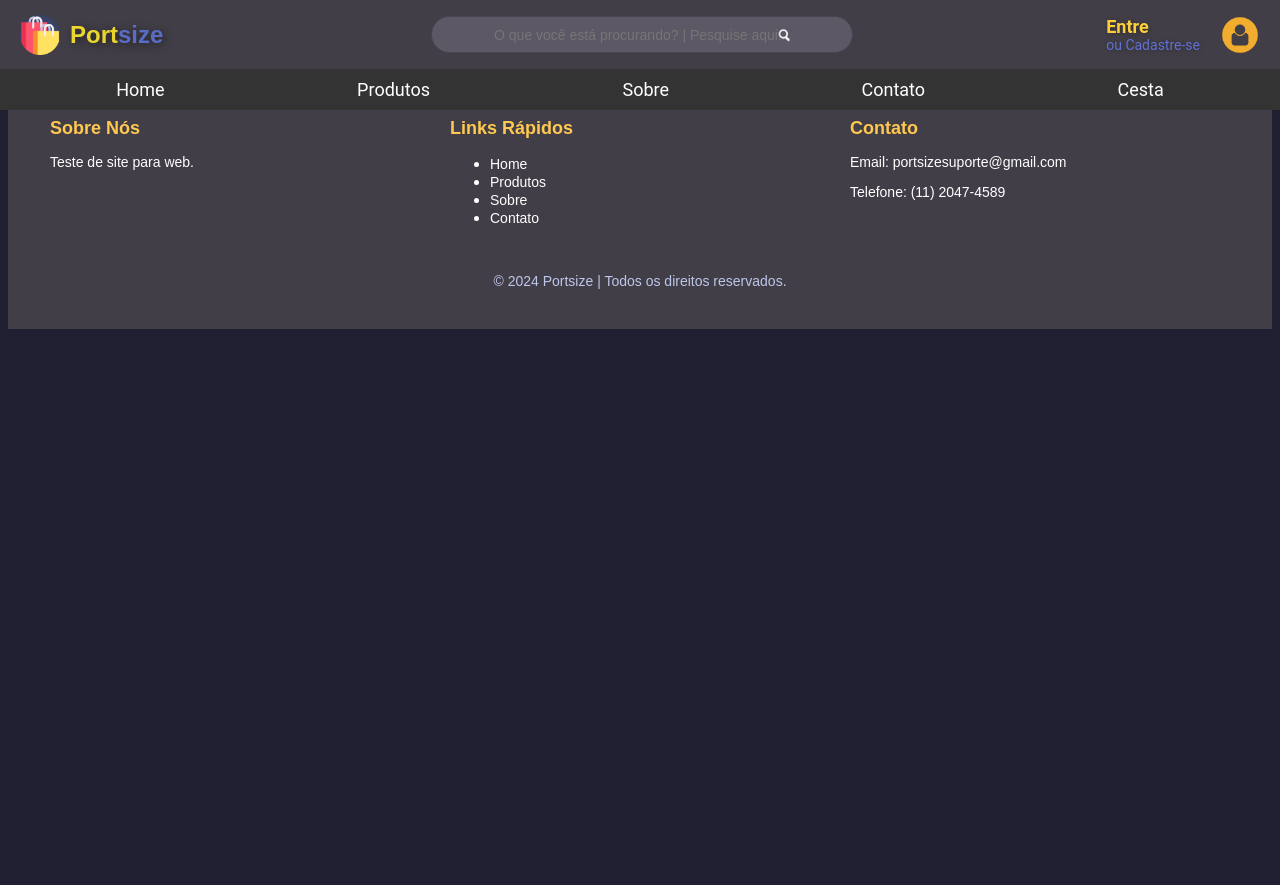
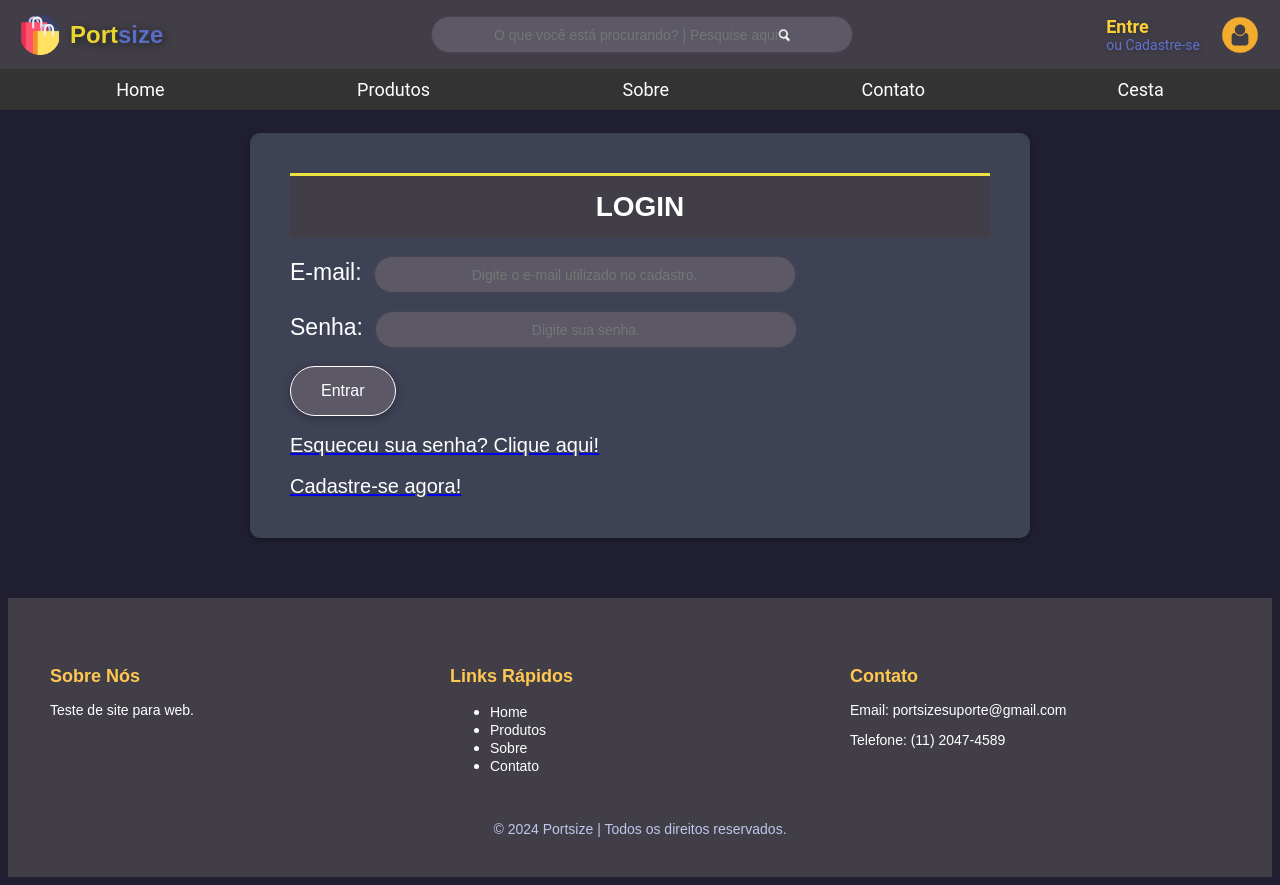
Before and after one commit to gomeslpedro/loja, an Angular app: page /login in a window 1280 px wide. Before the commit the page ends 800 px from the top, so only its background shows below. Built offline with nearby package versions, Linux system fonts and the light colour scheme.

Commit message:
Tela de Login

```diff
--- a/src/app/app.component.ts
+++ b/src/app/app.component.ts
@@ -5,6 +5,7 @@ import { MenuComponent } from './menu/menu.component';
 import { FooterComponent } from './footer/footer.component';
 import { CadastroComponent } from './cadastro/cadastro.component';
 import { HeaderComponent } from './header/header.component';
+
 
 @Component({
   selector: 'app-root',
--- a/src/app/app.config.ts
+++ b/src/app/app.config.ts
@@ -3,6 +3,7 @@ import { provideRouter } from '@angular/router';
 import { routes } from './app.routes';
 import { provideClientHydration } from '@angular/platform-browser';
 
+
 export const appConfig: ApplicationConfig = {
   providers: [provideRouter(routes), provideClientHydration()]
 };
--- a/src/app/app.routes.ts
+++ b/src/app/app.routes.ts
@@ -5,6 +5,7 @@ import { CadastroComponent } from './cadastro/cadastro.component';
 import { CestaComponent } from './cesta/cesta.component';
 import { LoginComponent } from './login/login.component';
 import { EsqueciSenhaComponent } from './esqueci-senha/esqueci-senha.component';
+
 
 export const routes: Routes = [
     { path: "detalhes", component: DetalhesComponent },
--- a/src/app/login/login.component.css
+++ b/src/app/login/login.component.css
@@ -0,0 +1,125 @@
+.spacer {
+    height: 65px;
+}
+
+.content {
+    display: flex;
+    justify-content: space-around;
+    padding: 20px;
+    flex-wrap: wrap;
+}
+
+.login {
+    background-color: #3e4255;
+    padding: 40px;
+    border-radius: 10px;
+    margin: 40px 0;
+    box-shadow: 0 2px 5px rgba(0, 0, 0, 0.3);
+    width: 700px;
+}
+
+.login-header {
+    background-color: #423e47;
+    padding: 15px;
+    text-align: center;
+    border-top: 3px solid #eee241;
+}
+
+.login-header h2 {
+    margin: 0;
+    color: white;
+    font-family: 'Arial', sans-serif;
+    font-size: 28px;
+    text-transform: uppercase;
+}
+
+.esqueciSenha-link{
+    cursor: pointer;
+}
+
+.cadastro-link{
+    cursor: pointer;
+}
+
+input {
+    width: 400px;
+    height: 25px;
+    padding: 5px 10px;
+    font-size: 14px;
+    border-radius: 20px;
+    border: 1px solid rgb(73, 69, 80);
+    outline: none;
+    text-align: center;
+    background-color: rgb(93, 88, 102);
+    transition: background-color 0.3s ease, border-color 0.6s ease;
+    color: white;
+    margin-left: 12px;
+}
+
+input:hover {
+    background-color: #38373b;
+    border-color: #e9d62f;
+}
+
+.inputEmail{
+    color: white;
+    font-family: 'Arial', sans-serif;
+    font-size: 23px;
+    display: inline-block;
+}
+
+.inputSenha{
+    color: white;
+    font-family: 'Arial', sans-serif;
+    font-size: 23px;
+    display: inline-block;
+}
+
+.esqueciSenha-text{
+    color: white;
+    font-family: 'Arial', sans-serif;
+    font-size: 20px;
+}
+
+.esqueciSenha-text:hover{
+    color: #eee241
+}
+
+.cadastro-text{
+    color: white;
+    font-family: 'Arial', sans-serif;
+    font-size: 20px;
+}
+
+.cadastro-text:hover{
+    color: #eee241
+}
+
+.botaoLogin{
+    background-color:  rgb(93, 88, 102);
+    color: white;
+    font:'Arial';
+    padding: 15px 30px;
+    font-size: 16px;
+    cursor: pointer;
+    border-radius: 50px;
+    width: auto;
+    display: flex;
+    justify-content: center;
+    align-items: center;
+    border: solid 1px;
+    transition: background-color 0.3s, transform 0.3s;
+    box-shadow: 0 2px 10px rgba(0, 0, 0, 0.3);
+}
+
+  .botaoLogin:hover {
+    background-color: #303235;
+    transform: scale(1.05);
+    border-color: yellow;
+  }
+
+  .mensagem{
+    color: yellow;
+    font-family: 'Arial', sans-serif;
+    font-size: 18px;
+  }
--- a/src/app/login/login.component.html
+++ b/src/app/login/login.component.html
@@ -1 +1,24 @@
-<p>login works!</p>
+<div class="spacer"></div>
+<div class="content">
+    <div class="login">
+        <div class="login-header">
+            <h2>Login</h2>
+        </div>
+        <br>
+        <div class="inputEmail">E-mail:</div> <input type="email" [(ngModel)]="obj.email" placeholder="Digite o e-mail utilizado no cadastro." required><br><br>
+        <div class="inputSenha">Senha:</div> <input type="password" [(ngModel)]="obj.senha" placeholder="Digite sua senha." required>
+        <br><br>
+        <button class="botaoLogin" (click)="fazerLogin()">Entrar</button>
+        <br>
+        <b class="mensagem">{{mensagem}}</b>
+        <div class="esqueciSenha">
+            <a class="esqueciSenha-link" href="./esqueciSenha">
+                <div class="esqueciSenha-text">Esqueceu sua senha? Clique aqui!</div>
+            </a>
+        </div>
+        <br>
+        <div class="cadastro">
+            <a class="cadastro-link" href="./cadastro">
+                <div class="cadastro-text">Cadastre-se agora!</div>
+            </a>
+        </div>
--- a/src/app/login/login.component.ts
+++ b/src/app/login/login.component.ts
@@ -1,12 +1,26 @@
 import { Component } from '@angular/core';
+import { CommonModule } from '@angular/common';
+import { Cliente } from '../model/cliente';
+import { FormsModule } from '@angular/forms';
+
 
 @Component({
   selector: 'app-login',
   standalone: true,
-  imports: [],
+  imports: [CommonModule, FormsModule],
   templateUrl: './login.component.html',
-  styleUrl: './login.component.css'
+  styleUrl: './login.component.css',
 })
 export class LoginComponent {
+  public obj: Cliente = new Cliente();
+  public mensagem: String = "";
 
+  public fazerLogin(){
+    if(this.obj.email=='felipe@felipe.com.br' && this.obj.senha=='123456'){
+      localStorage.setItem("cliente", JSON.stringify(this.obj));
+      window.location.href="./vitrine";
+    } else {
+      this.mensagem = "Email ou senha inválidos!";
+    }
+  }
 }
--- a/src/app/model/cliente.ts
+++ b/src/app/model/cliente.ts
@@ -1,12 +1,13 @@
 export class Cliente {
-    public codigo: number = 0;
-    public nome: string = "";
-    public email: string = "";
-    public senha: string = "";
-    public telefone: string = "";
-    public documento: string = "";
-    public logradouro: string = "";
-    public cep: string = "";
-    public cidade: string = "";
-    public uf: string="";
+    public codigo: Number = 0;
+    public nome: String = "";
+    public email: String = "";
+    public senha: String = "";
+    public telefone: String = "";
+    public documento: String = "";
+    public logradouro: String = "";
+    public cep: String = "";
+    public cidade: String = "";
+    public complemento: String = "";
+    public uf: String="";
 }
```
